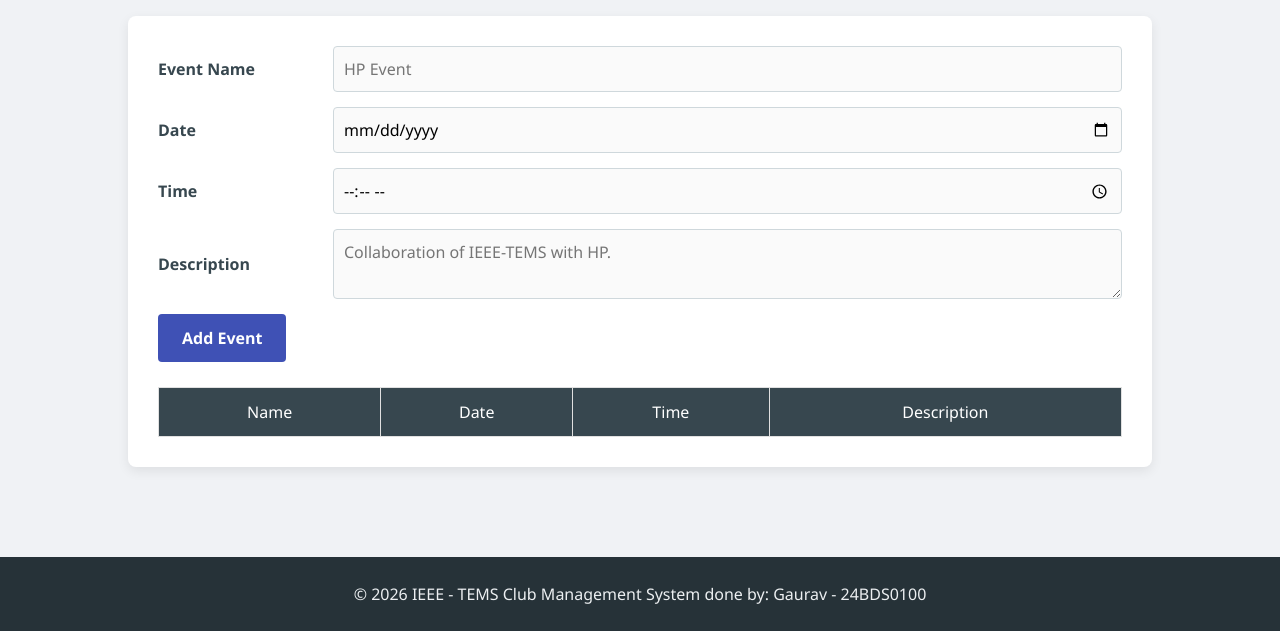
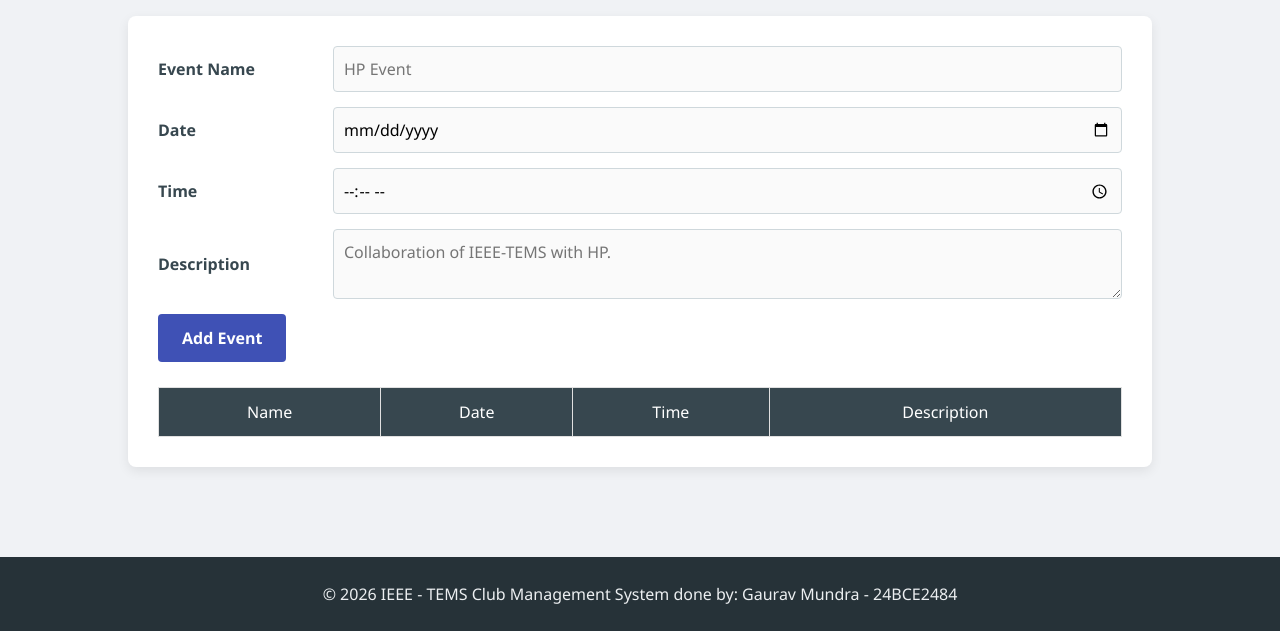
Before and after one commit to gauravm0410/Web-Dev-Project, a plain HTML site: page events.html in a window 1280 px wide. Shown: the part 244-875 px from the top of the page. Drawn offline with nearby package versions, Linux system fonts and the light colour scheme.

Commit message:
Small Change

```diff
--- a/events.html
+++ b/events.html
@@ -66,7 +66,7 @@
     </section>
 
     <footer>
-        <p>© 2026 IEEE - TEMS Club Management System done by: Gaurav - 24BDS0100</p>
+        <p>© 2026 IEEE - TEMS Club Management System done by: Gaurav Mundra - 24BCE2484</p>
     </footer>
 
     <script src="https://cdn.jsdelivr.net/npm/bootstrap@5.3.0/dist/js/bootstrap.bundle.min.js"></script>
```
